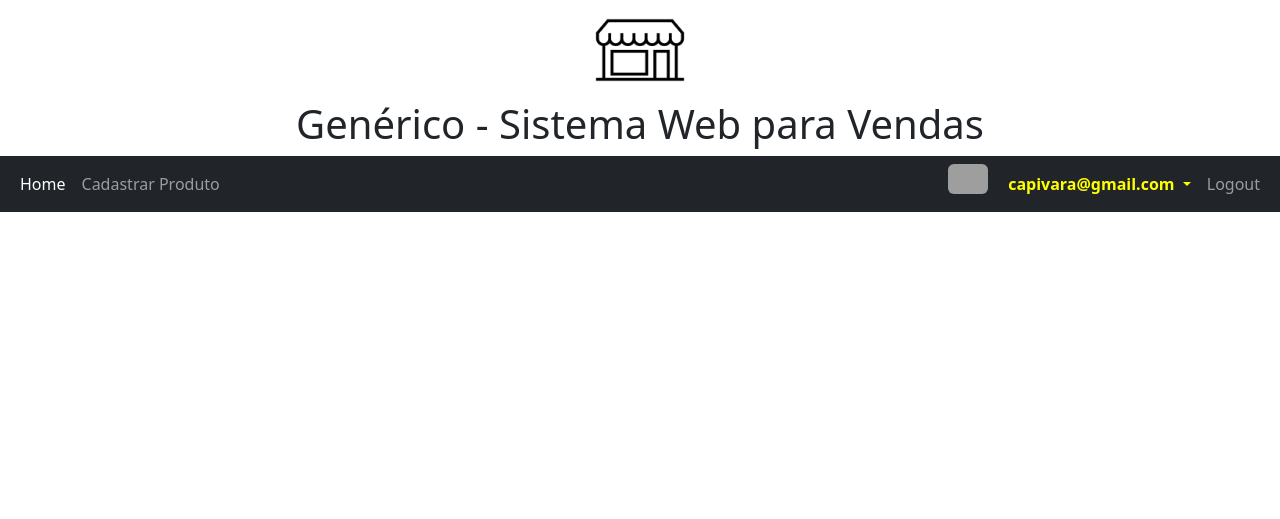
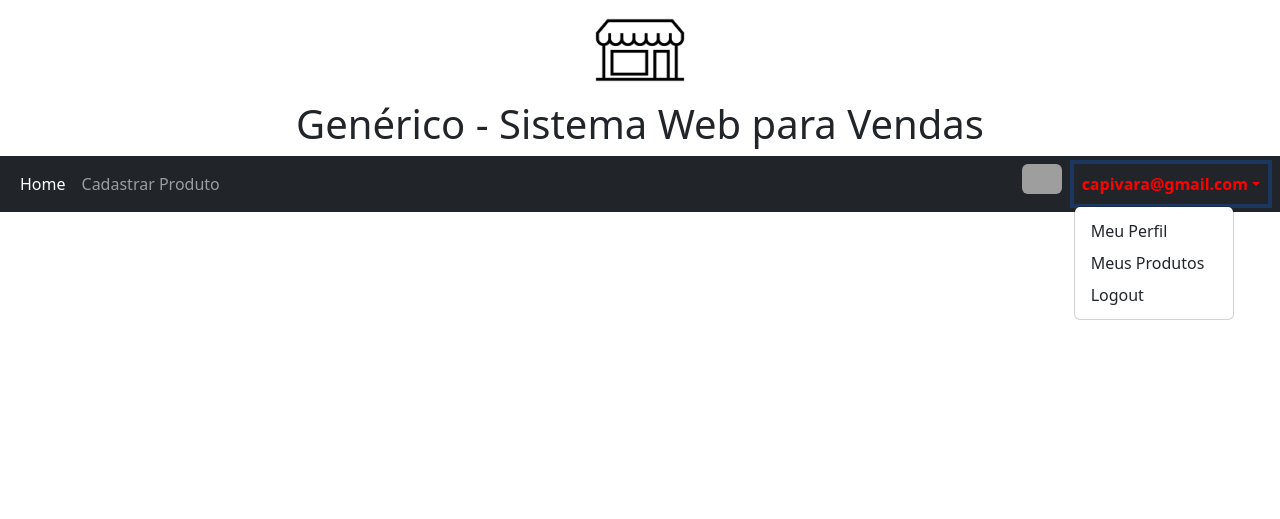
Before and after one commit to pauloricardosouza/2024_TADS3, a PHP site: page /actionUsuario.php in a window 1280 px wide, after a click on "capivara@gmail.com". Shown: the top 519 px of the page. Run offline with PHP 8.4, Linux system fonts and the light colour scheme; a user stored in the database is signed in; grey boxes are pictures that could not be loaded.

Commit message:
Add files via upload

```diff
--- a/header.php
+++ b/header.php
@@ -43,6 +43,10 @@
         $fotoUsuario  = $_SESSION["fotoUsuario"];
         $nomeUsuario  = $_SESSION["nomeUsuario"];
         $emailUsuario = $_SESSION["emailUsuario"];
+
+        //Utiliza a função 'explode' para segmentar o nome completo e armazenar em um array
+        $nomeCompleto = explode(' ', $nomeUsuario);
+        $primeiroNome = $nomeCompleto[0];
     ?>
 
     <!-- Barra de Navegação do Sistema -->
@@ -77,15 +81,22 @@
                         echo "
                             <li>
                                 <div class='container'>
-                                    <img src='$fotoUsuario' class='img-fluid max-height rounded' title='Esta é a sua foto do perfil, $nomeUsuario' style='height:30px;'>
+                                    <img src='$fotoUsuario' class='img-fluid max-height rounded' title='Esta é a sua foto de perfil, $primeiroNome!' style='height:30px;'>
                                 </div>
                             </li>
                             <li class='nav-item dropdown'>
-                                <a class='nav-link dropdown-toggle' href='#' role='button' data-bs-toggle='dropdown'style='color: yellow'><strong>$emailUsuario</strong>
-                                </a>
-                            </li>
-                            <li class='nav-item dropdown'>
-                                <a class='nav-link' href='logout.php' title='Sair do Sistema'>Logout</a>
+                                <a class='nav-link dropdown-toggle' href='#' role='button' data-bs-toggle='dropdown' style='color: "; if($tipoUsuario == "administrador"){ echo "red'";} else{ echo "yellow'";} echo "><strong>$emailUsuario</strong></a>
+                                <ul class='dropdown-menu'>
+                                    <li><a class='dropdown-item' href='visualizarPerfil.php?pagina=formLogin&idUsuario=$idUsuario' title='Visualizar Perfil'>Meu Perfil</a></li>";
+                                    if ($tipoUsuario == 'administrador'){ echo"
+                                        <li><a class='dropdown-item' href='meusProdutos.php?pagina=formProduto&idUsuario=$idUsuario'>Meus Produtos</a></li>";
+                                    }else{
+                                        echo"
+                                        <li><a class='dropdown-item' href='meusPedidos.php?pagina=formProduto&idUsuario=$idUsuario'>Meus Pedidos</a></li>";
+                                    }
+                                    echo
+                                    "<li><a class='dropdown-item' href='logout.php?pagina=formLogin' title='Sair do Sistema'>Logout</a></li>
+                                </ul>
                             </li>
                         ";
                     }
```
